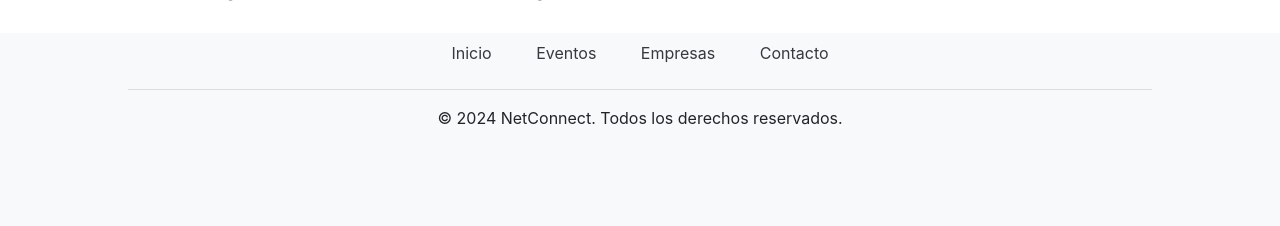
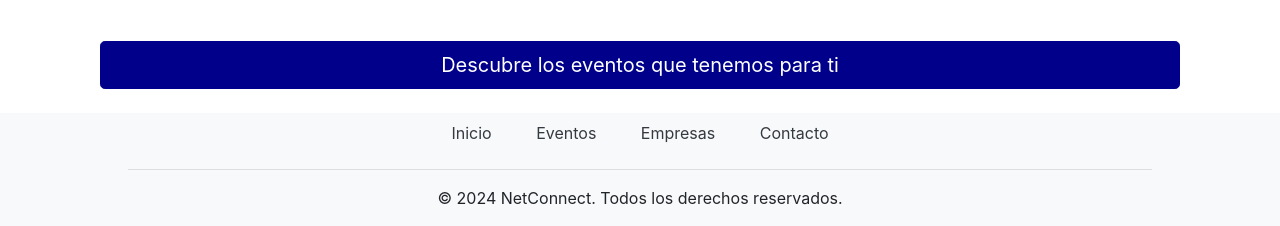
Before and after one commit to ACarmona4/netconnectproject, a Django app: page / in a window 1280 px wide. Shown: the part 1444-1670 px from the top of the page. Before the commit the page ends 1569 px from the top, so only its background shows below. Run offline with Django 5.2, Linux system fonts and the light colour scheme; some libraries are stand-ins or nearby versions.

Commit message:
Cambios estéticos

```diff
--- a/event/templates/home.html
+++ b/event/templates/home.html
@@ -14,13 +14,12 @@
     </div>
 </div>
 
-
 <div class="container text-center mt-5">
-    <p>Descubre eventos, crea conexiones valiosas y lleva tu carrera profesional al siguiente nivel con NetConnect. Aquí podrás informarte con eventos que ocurren en Colombia y poder acceder a toda la información necesaria desde la comodidad de tu hogar. ¡Nunca más vuelvas a perder una oportunidad laboral!</p>
+    <p> <Strong>Crea conexiones valiosas y lleva tu carrera profesional al siguiente nivel</Strong> con NetConnect. Aquí podrás informarte con eventos que ocurren en Colombia y poder acceder a toda la información necesaria desde la comodidad de tu hogar. ¡Nunca más vuelvas a perder una oportunidad laboral!</p>
 </div>
 
 <div class="container text-center mt-5">
-    <h2>Tenemos presencia en las principales ciudades de Colombia</h2>
+    <h2>Tenemos presencia en <Strong>las principales ciudades de Colombia</Strong></h2>
 </div>
 
 <!-- Imagenes de las ciudades -->
@@ -62,4 +61,10 @@
         </div>
     </div>
 </div>
+
+
+<div class="container text-center mt-5">
+    <a href="#" class="btn btn-primary btn-lg" style="width: 100%; background-color: #00008b; border-color: #00008b;">Descubre los eventos que tenemos para ti</a>
+</div>
+
 {% endblock %}
--- a/netconnect/templates/base.html
+++ b/netconnect/templates/base.html
@@ -12,6 +12,9 @@
     <script src="https://cdn.jsdelivr.net/npm/@popperjs/core@2.9.2/dist/umd/popper.min.js"></script>
     <script src="https://stackpath.bootstrapcdn.com/bootstrap/4.5.2/js/bootstrap.min.js"></script>
 
+    <!-- Google Fonts -->
+    <link href="https://fonts.googleapis.com/css2?family=Poppins:wght@600&family=Quicksand:wght@600&display=swap" rel="stylesheet">
+
     <!-- Estilos personalizados -->
     <link rel="stylesheet" href="{% static 'css/styles.css' %}">
 </head>
@@ -19,7 +22,9 @@
 
     <!-- Navbar -->
     <nav class="navbar navbar-expand-lg navbar-light bg-light">
-        <a class="navbar-brand" href="#">NetConnect</a>
+        <a class="navbar-brand" href="#">
+            <span style="color: #00b359; font-family: 'Poppins', sans-serif; font-weight: 600;">Net</span><span style="color: #001f3f; font-family: 'Poppins', sans-serif; font-weight: 600;">Connect</span>
+        </a>
         <button class="navbar-toggler" type="button" data-toggle="collapse" data-target="#navbarNav" aria-controls="navbarNav" aria-expanded="false" aria-label="Toggle navigation">
             <span class="navbar-toggler-icon"></span>
         </button>
@@ -42,7 +47,7 @@
     </nav>
 
     <!-- Contenido principal -->
-    <div class="container mt-4">
+    <div class="container mt-2">
         {% block content %}
         {% endblock content %}
     </div>
@@ -52,7 +57,6 @@
         <div class="container p-2">
             <ul class="list-inline">
                 <li class="list-inline-item">
-                    <!-- Enlace de Inicio en el footer -->
                     <a href="{% url 'home' %}" class="nav-link d-inline text-dark">Inicio</a>
                 </li>
                 <li class="list-inline-item">
```
